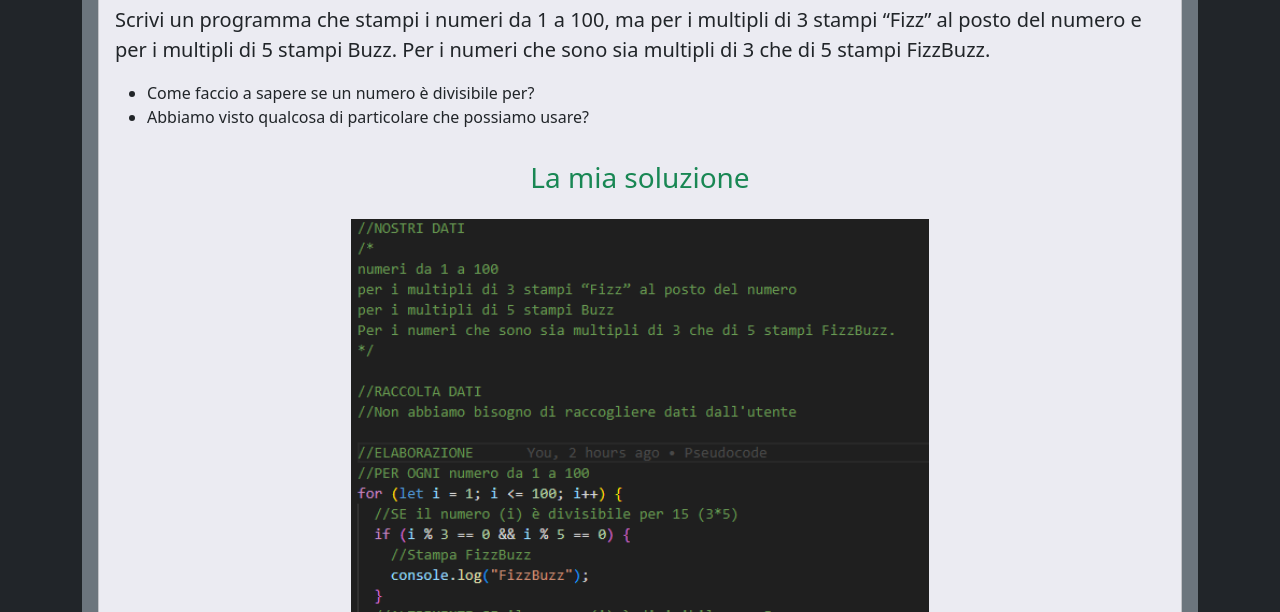
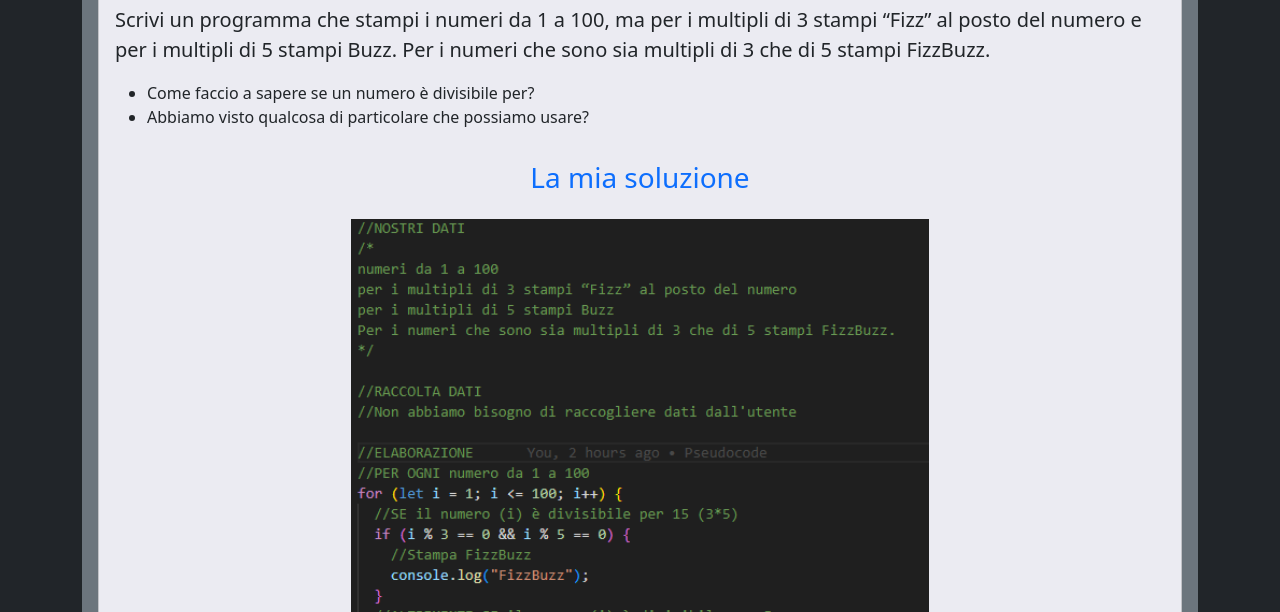
Before and after one commit to antonioferrigno28/js-fizzbuzz, a plain HTML site: page index.html in a window 1280 px wide. Shown: the part 188-800 px from the top of the page. Drawn offline with nearby package versions, Linux system fonts and the light colour scheme.

Commit message:
Color change

```diff
--- a/index.html
+++ b/index.html
@@ -36,7 +36,7 @@ Per i numeri che sono sia multipli di 3 che di 5 stampi FizzBuzz.
             <li>Abbiamo visto qualcosa di particolare che possiamo usare?</li>
           </ul>
         </p>
-        <h3 class="text-center text-success">La mia soluzione</h3>
+        <h3 class="text-center text-primary">La mia soluzione</h3>
         <div class="image text-center py-3">
           <img src="./img/soluzione.png" alt="soluzione" />
 
```
